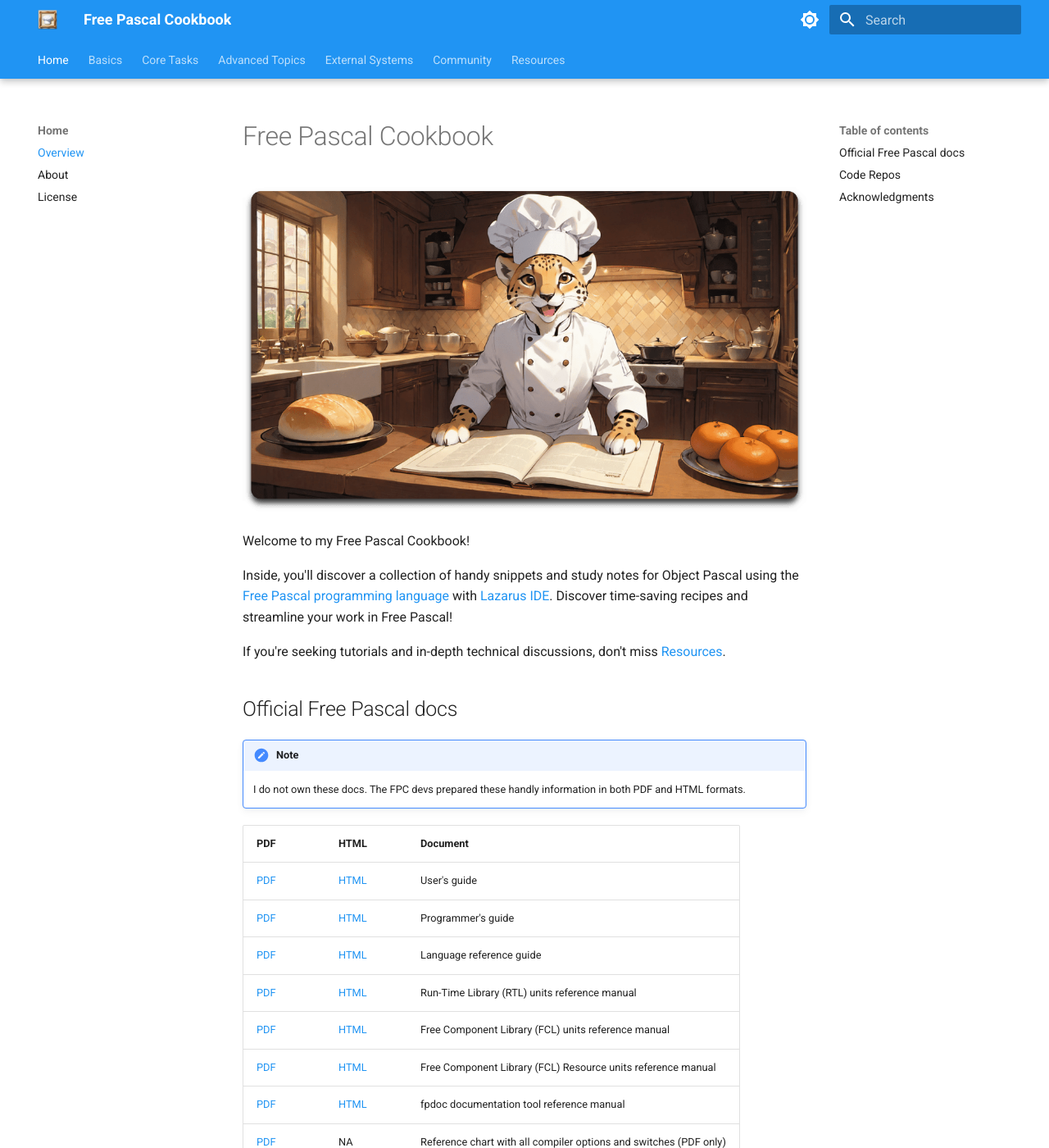
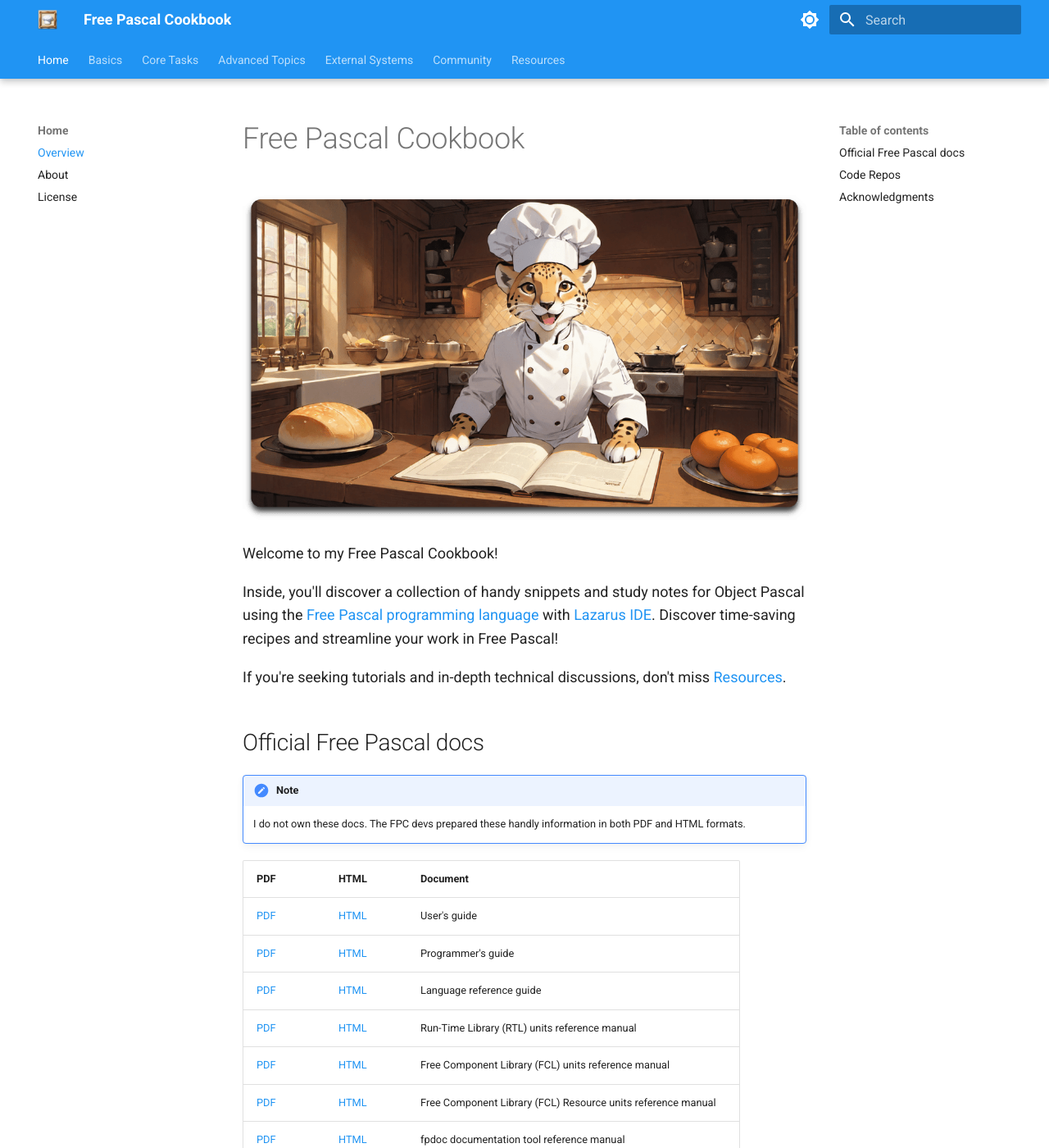
Before and after one commit to ikelaiah/free-pascal-cookbook, an MkDocs documentation site: the page built from docs/index.md, in a window 1280 px wide and 1400 px high. Shown: the whole window at 82% size. Built offline with MkDocs 1.6.1 and Material for MkDocs 9.7.7, drawn with Linux system fonts in a browser that asks for light colours.

Commit message:
Update - Bigger default font and changed the font for code.

```diff
--- a/docs/assets/extra.css
+++ b/docs/assets/extra.css
@@ -1,6 +1,6 @@
 
 .md-typeset {
-    font-size: 16px;
+    font-size: 18px;
 }
 
 .admonition.tip > p {
--- a/mkdocs.yml
+++ b/mkdocs.yml
@@ -55,7 +55,7 @@ theme:
   favicon: assets/logo-new-rounded-min.png
   font:
     text: Roboto
-    code: Roboto Mono
+    code: Fira Code
   palette:
         # Palette toggle for light mode
     - scheme: default
```
